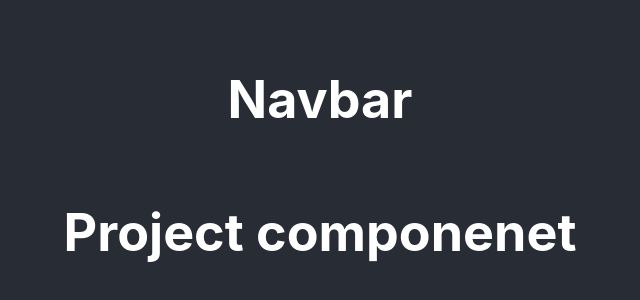
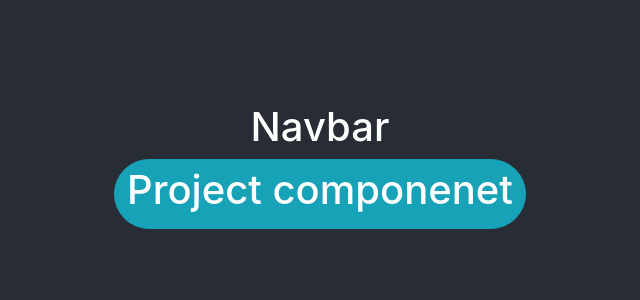
Before and after one commit to MarianaDodenciu/ManagementTool, a React (Create React App) app in the folder management-tool-react-client/: page / in a window 1280 px wide. Shown: the part 234-534 px from the top of the page, without its empty margins (320-960 px from the left). Built offline with nearby package versions, Linux system fonts and the light colour scheme.

Commit message:
Added boostrap library

```diff
--- a/management-tool-react-client/package.json
+++ b/management-tool-react-client/package.json
@@ -6,6 +6,7 @@
     "@testing-library/jest-dom": "^5.16.4",
     "@testing-library/react": "^13.1.1",
     "@testing-library/user-event": "^13.5.0",
+    "bootstrap": "^4.1.3",
     "react": "^18.0.0",
     "react-dom": "^18.0.0",
     "react-scripts": "5.0.1",
--- a/management-tool-react-client/src/components/Dashboard.js
+++ b/management-tool-react-client/src/components/Dashboard.js
@@ -1,10 +1,11 @@
 import React, { Component } from 'react';
 import ProjectItem from './Project/ProjectItem';
+import "bootstrap/dist/css/bootstrap.min.css";
 
 class Dashboard extends Component {
     render() {
         return (
-            <div>
+            <div className="btn btn-info rounded-pill">
                 <ProjectItem />
             </div>
         );
```
Also changed, not shown: 1 other file (tests, documents, lock files or other folders).
